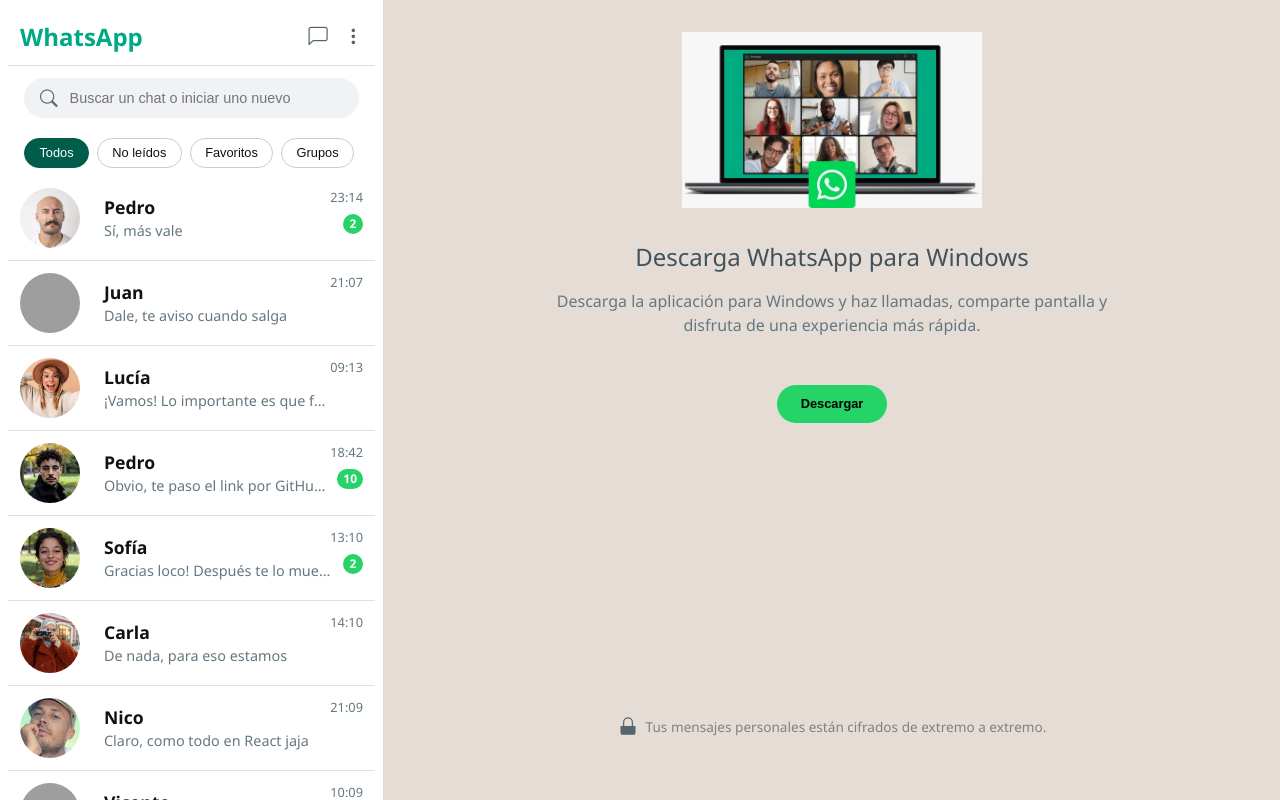
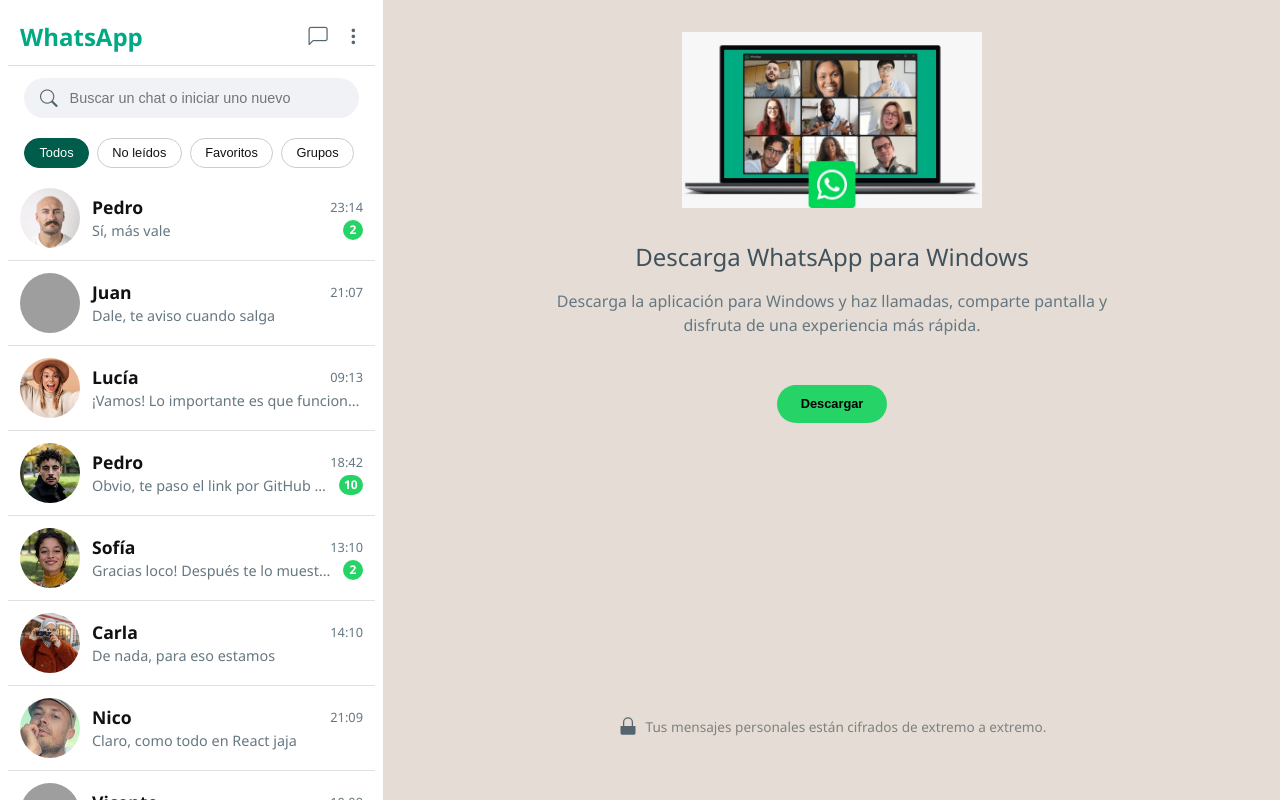
Before and after one commit to Tadeo-bit/Trabajo-final-frontend, a React (Vite) app: page / in a window 1280 px wide. Built offline with nearby package versions, Linux system fonts and the light colour scheme; grey boxes are pictures that could not be loaded.

Commit message:
Refactor ContactItem layout + fix unread badge + add localStorage versioning

```diff
--- a/src/Components/ContactItem/ContactItem.css
+++ b/src/Components/ContactItem/ContactItem.css
@@ -5,19 +5,73 @@
 
 .contacto-item {
   display: flex;
-  align-items: flex-start;
-  justify-content: space-between;
+  align-items: center;
   padding: 0.75rem;
   border-bottom: 1px solid #e0e0e0;
   transition: background-color 0.2s;
 }
 
+.contacto-item:hover {
+  background-color: #f5f5f5;
+}
+
 .contacto-left {
   display: flex;
   align-items: center;
+  gap: 0.75rem;
+  flex: 1;
+  min-width: 0;
+}
+
+.contacto-avatar {
+  width: 60px;
+  height: 60px;
+  border-radius: 50%;
+  object-fit: cover;
+}
+
+.contacto-info {
+  display: flex;
+  flex-direction: column;
+  flex: 1;
+  min-width: 0;
+}
+
+/* FILA 1 */
+.contacto-top {
+  display: flex;
+  justify-content: space-between;
+  align-items: center;
   gap: 0.5rem;
-  flex:1;
-  min-width: 0;
+}
+
+.contacto-nombre {
+  font-size: 1.1rem;
+  font-weight: bold;
+  margin: 0;
+}
+
+.contacto-hora {
+  font-size: 0.8rem;
+  color: #667781;
+  white-space: nowrap;
+}
+
+/* FILA 2 */
+.contacto-bottom {
+  display: flex;
+  justify-content: space-between;
+  align-items: center;
+  gap: 0.5rem;
+}
+
+.contacto-mensaje {
+  font-size: 0.9rem;
+  color: #667781;
+  margin-top: 2px;
+  white-space: nowrap;
+  overflow: hidden;
+  text-overflow: ellipsis;
 }
 
 .contacto-unread {
@@ -35,62 +89,4 @@
   font-size: 12px;
   font-weight: bold;
   padding: 0 6px;
-  margin-left: 0.5rem;
-  margin-top: 4px;
-  align-self: flex-end;
 }
-
-.contacto-item:hover {
-  background-color: #f5f5f5;
-}
-
-.contacto-avatar {
-  width: 60px;
-  height: 60px;
-  border-radius: 50%;
-  object-fit: cover;
-  margin-right: 1rem;
-}
-
-.contacto-info {
-  display: flex;
-  flex-direction: column;
-  justify-content: center;
-  flex: 1;
-  min-width: 0;
-}
-
-.contacto-nombre {
-  font-size: 1.1rem;
-  font-weight: bold;
-  margin: 0;
-  flex: 1;
-}
-
-.contacto-estado {
-  font-size: 0.9rem;
-  color: #666;
-}
-
-.contacto-right {
-  display: flex;
-  flex-direction: column;
-  align-items: flex-end;
-  gap: 4px;
-}
-
-.contacto-hora {
-  font-size: 0.8rem;
-  color: #667781;
-  white-space: nowrap; /* evita saltos */
-  margin-left: auto;
-}
-
-.contacto-mensaje {
-  font-size: 0.9rem;
-  color: #667781;
-  margin-top: 2px;
-  white-space: nowrap;
-  overflow: hidden;
-  text-overflow: ellipsis;
-}
--- a/src/Components/ContactItem/ContactItem.jsx
+++ b/src/Components/ContactItem/ContactItem.jsx
@@ -23,17 +23,20 @@
       />
 
       <div className="contacto-info">
+
+        {/* FILA 1 */}
+        <div className="contacto-top">
           <h2 className="contacto-nombre">{contact.name}</h2>
 
+          <span className="contacto-hora">
+            {lastMessage?.hora}
+          </span>
+        </div>
+
+        {/* FILA 2 */}
+        <div className="contacto-bottom">
           <span className="contacto-mensaje">
             {lastMessage ? lastMessage.texto : ""}
-          </span>
-        </div>
-      </div>
-
-      <div className="contacto-right">
-        <span className="contacto-hora">
-          {lastMessage?.hora}
           </span>
 
           {contact.unread > 0 && (
@@ -44,6 +47,9 @@
         </div>
 
       </div>
+    </div>
+
+  </div>
 </Link>
 );
 }
--- a/src/Components/Main/Main.jsx
+++ b/src/Components/Main/Main.jsx
@@ -9,6 +9,15 @@
 const Main = () => {
   const { contact_id } = useParams();
   const [esMobile, setEsMobile] = useState(window.innerWidth <= 480);
+
+  const STORAGE_VERSION = "v2";
+
+  const savedVersion = localStorage.getItem("version");
+
+  if (savedVersion !== STORAGE_VERSION) {
+  localStorage.removeItem("contacts");
+  localStorage.setItem("version", STORAGE_VERSION);
+  }
 
   const data = localStorage.getItem("contacts")
 
```
Lines whose indentation alone changed are shown as unchanged.
